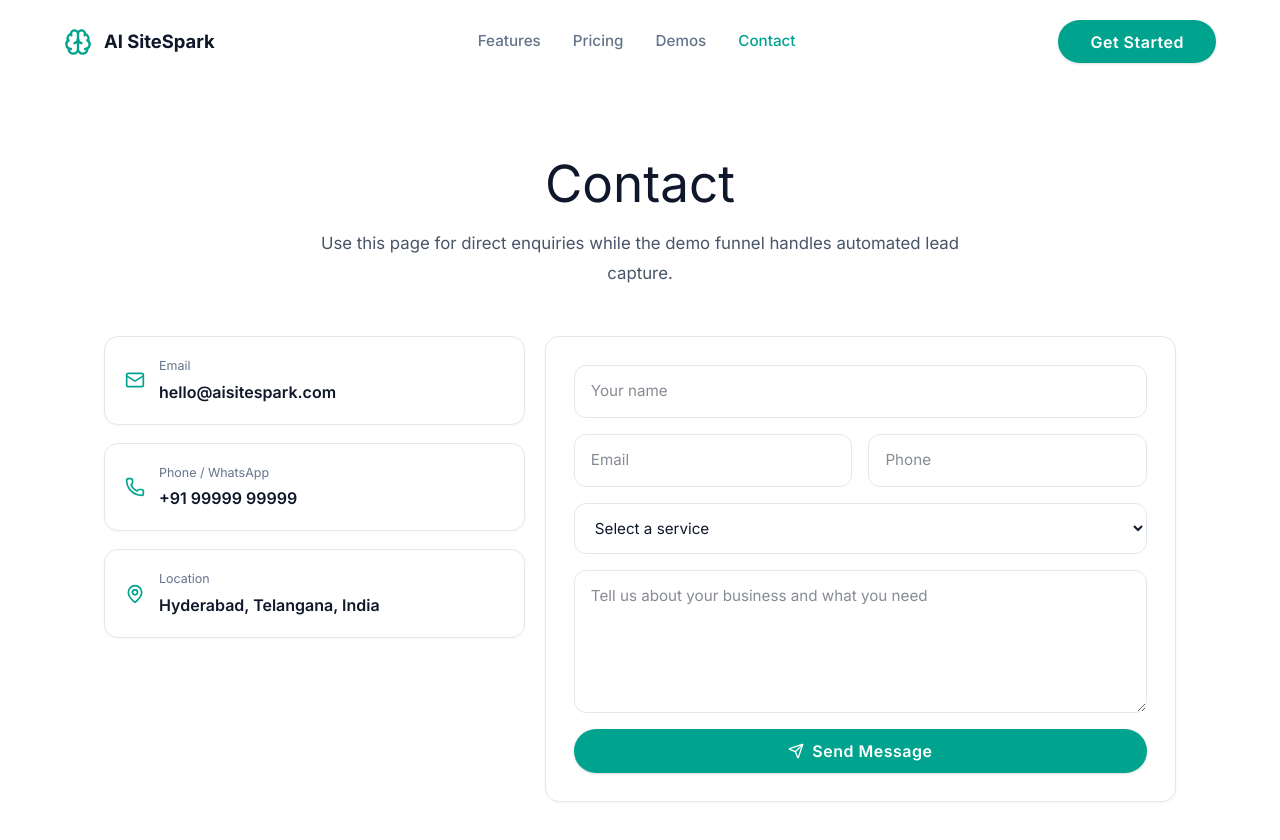
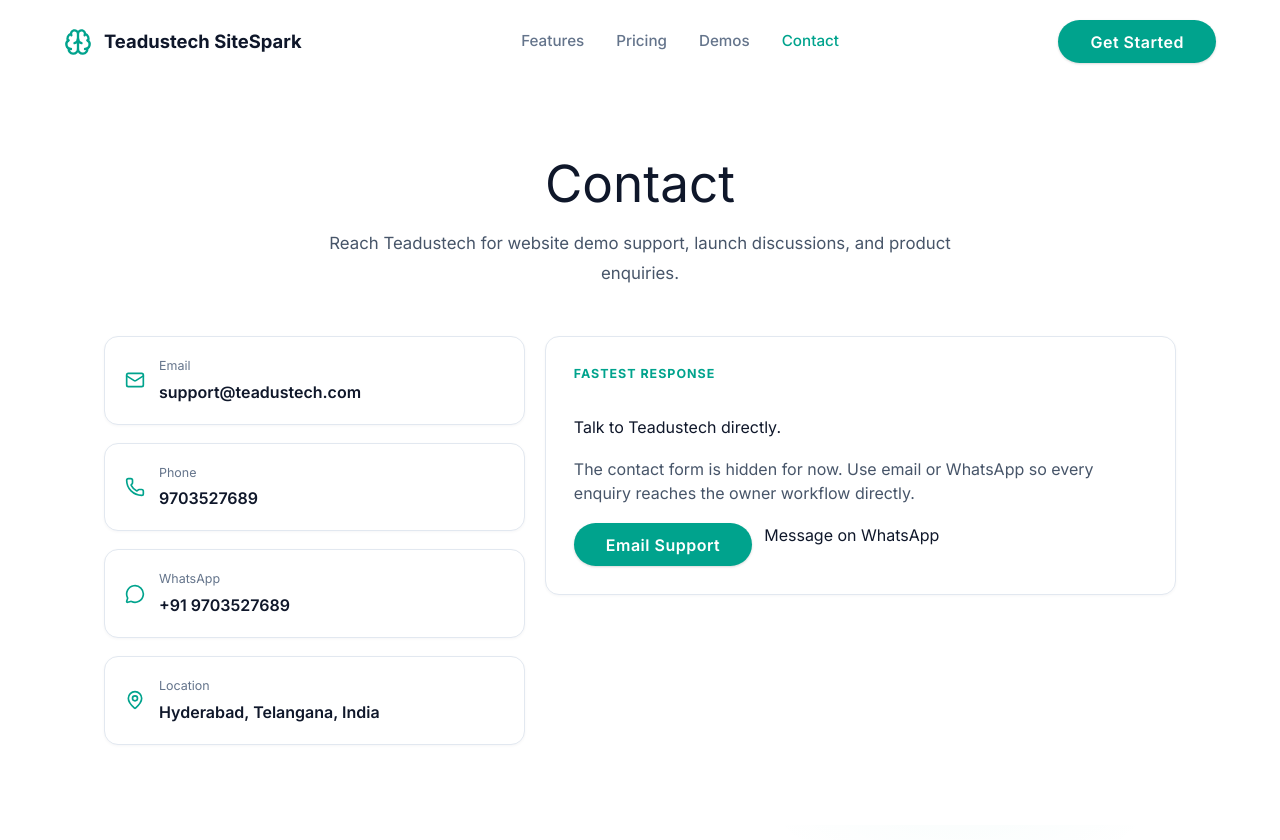
Before and after one commit to site-factory/automated-website-generator, a Next.js app in the folder frontend/: page /contact in a window 1280 px wide. Shown: the top 840 px of the page. Built offline with nearby package versions, Linux system fonts and the light colour scheme.

Commit message:
name change

```diff
--- a/frontend/scripts/repo-factory.js
+++ b/frontend/scripts/repo-factory.js
@@ -114,7 +114,7 @@
                         ? `https://wa.me/${ownerWhatsApp}?text=${encodeURIComponent(`Hi, I want to claim the demo website for ${companyName}. Demo ID: ${demoId}`)}`
                         : `${data.baseUrl || 'https://automated-website-generator.vercel.app'}/contact`;
                     const floatingCTA = `
-    <!-- AI SiteSpark Shared Template Upgrade -->
+    <!-- Teadustech SiteSpark Shared Template Upgrade -->
     <style>
       .aisitespark-conversion-band {
         margin: 72px auto 32px;
@@ -161,7 +161,7 @@
         <a href="${whatsappHref}" target="_blank" rel="noopener noreferrer">Talk on WhatsApp</a>
       </div>
     </section>
-    <!-- AI SiteSpark Demo Mode Footer -->
+    <!-- Teadustech SiteSpark Demo Mode Footer -->
     <style>
       body { padding-bottom: 88px; }
       .aisitespark-demo-footer {
@@ -402,7 +402,7 @@
         headers: githubHeaders,
         body: JSON.stringify({
             name: repoName,
-            description: 'Automated Demo Website generated by AI SiteSpark',
+            description: 'Automated demo website generated by Teadustech SiteSpark',
             private: false,
             auto_init: false
         })
@@ -454,7 +454,7 @@
             method: 'PUT',
             headers: githubHeaders,
             body: JSON.stringify({
-                message: `Add ${relativePath} via AI SiteSpark`,
+                message: `Add ${relativePath} via Teadustech SiteSpark`,
                 content: contentBase64,
                 branch: 'main'
             })
--- a/frontend/src/app/claim/page.tsx
+++ b/frontend/src/app/claim/page.tsx
@@ -44,7 +44,7 @@
           <h3 style={{ marginBottom: 6 }}>Need help choosing?</h3>
           <p className="muted">Reach us directly and we will help finalise the right package.</p>
         </div>
-        <a href="mailto:hello@aisitespark.com" className="btn-cyan" style={{ display: 'inline-flex', alignItems: 'center', gap: 8, textDecoration: 'none' }}>
+        <a href="mailto:support@teadustech.com" className="btn-cyan" style={{ display: 'inline-flex', alignItems: 'center', gap: 8, textDecoration: 'none' }}>
           <Mail style={{ width: 16, height: 16 }} /> Email Us
         </a>
       </div>
--- a/frontend/src/app/contact/page.tsx
+++ b/frontend/src/app/contact/page.tsx
@@ -1,33 +1,23 @@
-"use client";
-
-import { useState } from 'react';
-import { CheckCircle2, Mail, MapPin, Phone, Send } from 'lucide-react';
+import { Mail, MapPin, MessageCircle, Phone } from 'lucide-react';
 import MarketingShell from '@/components/MarketingShell';
 
 export default function ContactPage() {
-  const [sent, setSent] = useState(false);
-  const [form, setForm] = useState({ name: '', email: '', phone: '', message: '', service: '' });
-
-  const inputStyle: React.CSSProperties = {
-    width: '100%',
-    padding: '14px 16px',
-    border: '1px solid var(--border)',
-    borderRadius: 12,
-    fontSize: '0.95rem',
-    fontFamily: 'inherit',
-  };
+  const email = 'support@teadustech.com';
+  const phone = '9703527689';
+  const whatsappUrl = `https://wa.me/91${phone}?text=${encodeURIComponent('Hi Teadustech, I want to discuss a website demo.')}`;
 
   return (
     <MarketingShell active="contact">
       <section className="marketing-hero">
         <h1>Contact</h1>
-        <p>Use this page for direct enquiries while the demo funnel handles automated lead capture.</p>
+        <p>Reach Teadustech for website demo support, launch discussions, and product enquiries.</p>
       </section>
       <div className="marketing-grid" style={{ gridTemplateColumns: 'minmax(260px, 0.8fr) minmax(320px, 1.2fr)', alignItems: 'start' }}>
         <div style={{ display: 'grid', gap: 18 }}>
           {[
-            [Mail, 'Email', 'hello@aisitespark.com'],
-            [Phone, 'Phone / WhatsApp', '+91 99999 99999'],
+            [Mail, 'Email', email],
+            [Phone, 'Phone', phone],
+            [MessageCircle, 'WhatsApp', `+91 ${phone}`],
             [MapPin, 'Location', 'Hyderabad, Telangana, India'],
           ].map(([Icon, label, value]) => (
             <div key={String(label)} className="surface-card" style={{ padding: 20, display: 'flex', gap: 14, alignItems: 'center' }}>
@@ -39,34 +29,16 @@
             </div>
           ))}
         </div>
-        <div className="surface-card" style={{ padding: 28 }}>
-          {sent ? (
-            <div style={{ textAlign: 'center', padding: '40px 0' }}>
-              <CheckCircle2 style={{ width: 52, height: 52, color: 'var(--primary)', margin: '0 auto 16px' }} />
-              <h3 style={{ marginBottom: 8 }}>Message Sent</h3>
-              <p className="muted">We will get back within 24 hours.</p>
-            </div>
-          ) : (
-            <form onSubmit={(event) => { event.preventDefault(); setSent(true); }} style={{ display: 'grid', gap: 16 }}>
-              <input required placeholder="Your name" style={inputStyle} value={form.name} onChange={(event) => setForm((prev) => ({ ...prev, name: event.target.value }))} />
-              <div style={{ display: 'grid', gap: 16, gridTemplateColumns: 'repeat(auto-fit, minmax(180px, 1fr))' }}>
-                <input required type="email" placeholder="Email" style={inputStyle} value={form.email} onChange={(event) => setForm((prev) => ({ ...prev, email: event.target.value }))} />
-                <input placeholder="Phone" style={inputStyle} value={form.phone} onChange={(event) => setForm((prev) => ({ ...prev, phone: event.target.value }))} />
-              </div>
-              <select required style={inputStyle} value={form.service} onChange={(event) => setForm((prev) => ({ ...prev, service: event.target.value }))}>
-                <option value="">Select a service</option>
-                <option>Landing Page</option>
-                <option>Standard Website</option>
-                <option>Advanced Website</option>
-                <option>E-Commerce Store</option>
-                <option>Custom / Enterprise</option>
-              </select>
-              <textarea required rows={5} placeholder="Tell us about your business and what you need" style={{ ...inputStyle, resize: 'vertical' }} value={form.message} onChange={(event) => setForm((prev) => ({ ...prev, message: event.target.value }))} />
-              <button type="submit" className="btn-cyan" style={{ border: 0, display: 'inline-flex', alignItems: 'center', justifyContent: 'center', gap: 8 }}>
-                <Send style={{ width: 16, height: 16 }} /> Send Message
-              </button>
-            </form>
-          )}
+        <div className="surface-card" style={{ padding: 28, display: 'grid', gap: 18 }}>
+          <span className="marketing-eyebrow">Fastest response</span>
+          <h2 style={{ margin: 0 }}>Talk to Teadustech directly.</h2>
+          <p className="muted" style={{ margin: 0 }}>
+            The contact form is hidden for now. Use email or WhatsApp so every enquiry reaches the owner workflow directly.
+          </p>
+          <div style={{ display: 'flex', flexWrap: 'wrap', gap: 12 }}>
+            <a href={`mailto:${email}`} className="btn-cyan" style={{ textDecoration: 'none' }}>Email Support</a>
+            <a href={whatsappUrl} target="_blank" rel="noopener noreferrer" className="btn-secondary" style={{ textDecoration: 'none' }}>Message on WhatsApp</a>
+          </div>
         </div>
       </div>
     </MarketingShell>
--- a/frontend/src/app/layout.tsx
+++ b/frontend/src/app/layout.tsx
@@ -2,8 +2,8 @@
 import "./globals.css";
 
 export const metadata: Metadata = {
-  title: "AuraGen | Automated High-Fidelity Website Demo Platform",
-  description: "Get your personalized website demo in 60 seconds. Powered by AuraGen.",
+  title: "Teadustech SiteSpark | Website Demos in 60 Seconds",
+  description: "Create a personalized website demo in 60 seconds with Teadustech SiteSpark.",
 };
 
 export default function RootLayout({
--- a/frontend/src/app/page.tsx
+++ b/frontend/src/app/page.tsx
@@ -13,8 +13,8 @@
       {/* Navbar */}
       <nav className="w-full max-w-7xl px-4 sm:px-8 py-6 sm:py-8 flex justify-between items-center z-50">
         <div className="flex items-center gap-3">
-          <img src="/brandmark.png" alt="AI SiteSpark" className="w-9 h-9 rounded-lg" />
-          <span className="text-[1.35rem] font-bold tracking-wide" style={{ color: '#0F172A' }}>AI SiteSpark</span>
+          <img src="/brandmark.png" alt="Teadustech SiteSpark" className="w-9 h-9 rounded-lg" />
+          <span className="text-[1.35rem] font-bold tracking-wide" style={{ color: '#0F172A' }}>Teadustech SiteSpark</span>
         </div>
         <div className="hidden md:flex gap-10 text-[0.95rem] font-medium" style={{ color: '#64748B' }}>
           <Link href="/features" className="hover:text-[#00A38D] transition-colors">Features</Link>
@@ -41,7 +41,7 @@
         <div className="home-section-head">
           <span className="marketing-eyebrow">How it works</span>
           <h2>From business details to a live demo without a long briefing process.</h2>
-          <p>AI SiteSpark is built for quick proof: generate a focused website preview, share it, and claim it when it is ready to become your real site.</p>
+          <p>Teadustech SiteSpark is built for quick proof: generate a focused website preview, share it, and claim it when it is ready to become your real site.</p>
         </div>
         <div className="home-process-grid">
           {[
--- a/frontend/src/components/MarketingShell.tsx
+++ b/frontend/src/components/MarketingShell.tsx
@@ -21,7 +21,7 @@
       <nav className="marketing-nav">
         <Link href="/" className="marketing-brand">
           <Brain className="marketing-brand-icon" />
-          <span>AI SiteSpark</span>
+          <span>Teadustech SiteSpark</span>
         </Link>
         <div className="marketing-links">
           {navItems.map((item) => (
--- a/frontend/src/components/Wizard.tsx
+++ b/frontend/src/components/Wizard.tsx
@@ -269,7 +269,7 @@
     setGenerating(true);
     setProgressLogs([]);
     const baseLogs = [
-      '[SYS] Initializing AuraGen Engine v2.0...',
+      '[SYS] Initializing Teadustech SiteSpark engine...',
       `[OK]  Industry detected: ${formData.industry}`,
       `[OK]  Business name: "${formData.businessName}"`,
       '[...]  Sending payload to Repo Factory...',
@@ -388,7 +388,7 @@
 
   const shareOnWhatsApp = () => {
     if (!generationResult?.demoUrl) return;
-    const message = `Here is the AI SiteSpark demo for ${formData.businessName}: ${generationResult.demoUrl}${generationResult.leadId ? ` Lead ID: ${generationResult.leadId}` : ''}`;
+    const message = `Here is the Teadustech SiteSpark demo for ${formData.businessName}: ${generationResult.demoUrl}${generationResult.leadId ? ` Lead ID: ${generationResult.leadId}` : ''}`;
     window.open(`https://wa.me/?text=${encodeURIComponent(message)}`, '_blank', 'noopener,noreferrer');
   };
 
--- a/frontend/src/lib/ai-brief.ts
+++ b/frontend/src/lib/ai-brief.ts
@@ -234,7 +234,7 @@
       Authorization: `Bearer ${apiKey}`,
       'Content-Type': 'application/json',
       'HTTP-Referer': process.env.NEXT_PUBLIC_SITE_URL || 'https://ai-sitespark.local',
-      'X-Title': 'AI SiteSpark',
+      'X-Title': 'Teadustech SiteSpark',
     },
     body: JSON.stringify({
       model: process.env.OPENROUTER_MODEL || 'openrouter/free',
--- a/frontend/src/lib/traction-content.ts
+++ b/frontend/src/lib/traction-content.ts
@@ -85,7 +85,7 @@
     industry: 'Restaurant',
     eyebrow: 'Restaurant website demos',
     headline: 'Turn hungry visitors into bookings before they call.',
-    intro: 'AI SiteSpark creates restaurant demos with menu focus, strong food presentation, practical location details, and reservation-ready calls to action.',
+    intro: 'Teadustech SiteSpark creates restaurant demos with menu focus, strong food presentation, practical location details, and reservation-ready calls to action.',
     pains: ['Food photos are scattered across social media', 'Menus and timings are hard to find', 'New guests do not know what makes the place worth visiting'],
     benefits: ['Menu-led website structure', 'Reservation and WhatsApp-ready CTAs', 'Gallery sections that sell ambience and signature dishes'],
   },
```
Also changed, not shown: 1 other file (tests, documents, lock files or other folders).
